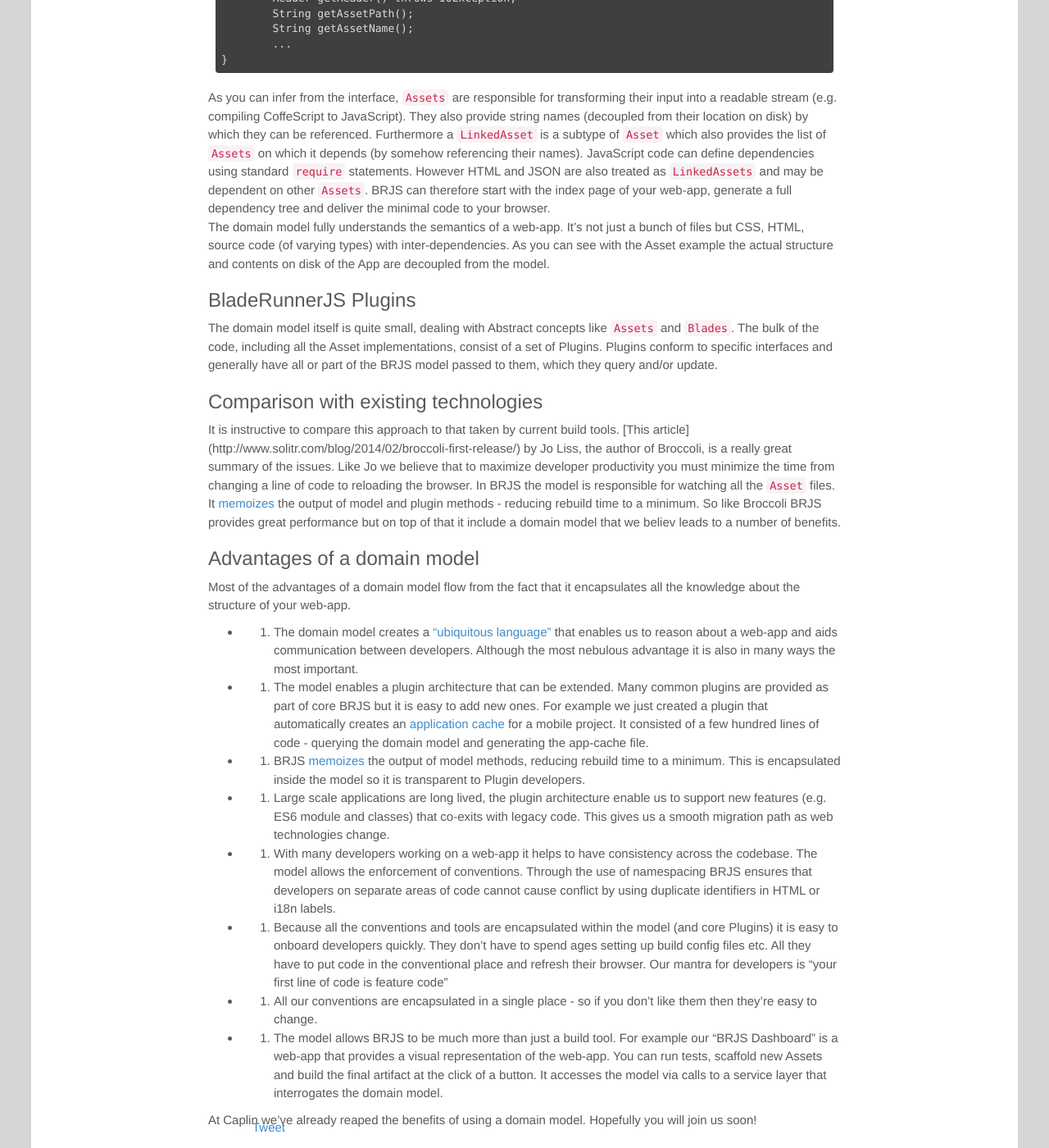
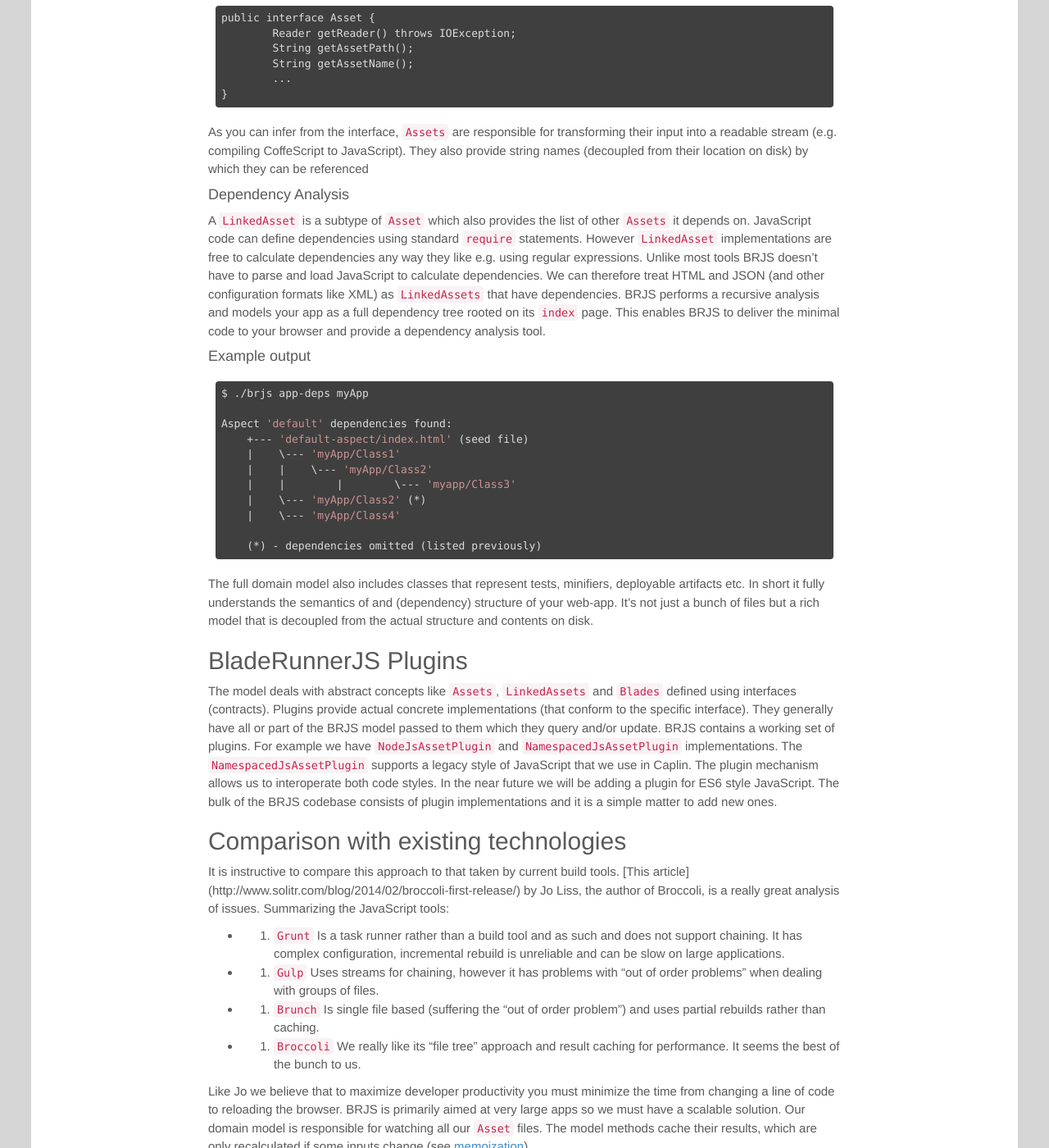
Before and after one commit to BladeRunnerJS/brjs-site, a Jekyll site: the page built from _posts/2014-05-20-modelling-webapps.md, in a window 1280 px wide and 1400 px high, scrolled down 914 px. Shown: the whole window at 82% size. Built offline with Jekyll 4.4.1, drawn with Linux system fonts in a browser that asks for light colours; nearby versions of some CDN libraries; Markdown is read by kramdown in place of the engine named in the settings; comment, search, counter and statistics services are not loaded; some of the changed text lies outside the part shown.

Commit message:
second draft of modelling post

````diff
--- a/_posts/2014-05-20-modelling-webapps.md
+++ b/_posts/2014-05-20-modelling-webapps.md
@@ -5,18 +5,18 @@
 thumb: train.jpeg
 latest: true
 
-excerpt: Most web app development environments and toolsets treat a web-app as a bunch of files. The files are initially created using scaffolding tools like Yeoman and then built and deployed with the likes of Grunt, Gulp and Broccoli. These stitch together tools like file-watchers, CSS compilers, JavaScript compressors like Uglify/Closure etc. BladeRunnerJS takes a radically different approach - implementing a rich domain model for a web-app. Find out why?
+excerpt: Most web app development environments and toolsets treat a web-app as a bunch of files. The files are initially created using scaffolding tools such as Yeoman and then built and deployed with the likes of Grunt, Gulp and Broccoli. These stitch together tools like file-watchers, CSS compilers, JavaScript compressors like Uglify/Closure etc. BladeRunnerJS takes a radically different approach - implementing a rich domain model for a web-app. Find out why?
 
 ---
 
-### Introduction
+## Introduction
 Most web app development environments and toolsets treat a web-app as a bunch of files. The files are initially
 created using scaffolding tools like Yeoman and then built and deployed with the likes of Grunt, Gulp and Broccoli.
-These stitch together tools like file-watchers, CSS compilers, JavaScript compressors like Uglify/Closure etc.
+These stitch together tools such as file-watchers, CSS compilers, JavaScript compressors like Uglify/Closure etc.
 BladeRunnerJS takes a different approach - implementing a rich domain model for a web-app.
 
 
-### Food for thought: Models And Abstraction
+## Food for thought: Models And Abstraction
 Amidst the daily bustle of building web-apps its easy to forget that things like DOM elements, HTTP requests, closures, files etc
 don't really exist. They are abstractions - logical constructs used to encapsulate the myriad complexities of modern computers
 and communications networks. What really exists are: electrons moving through semiconductors, photons passing along optical
@@ -25,11 +25,12 @@
 bulk of computer science is about building layers of abstractions. Good abstractions make programmers hugely more productive, giving
 us the mental models to think, communicate and solve problems effectively.
 
-### BladeRunnerJS domain model
+## BladeRunnerJS domain model
 If abstractions are so important, what is a good way to model a web-app? For BRJS we've decided to create a fully fledged
-[domain model](http://en.wikipedia.org/wiki/Domain_model). Each web-app is modelled as an instance of the ```App``` class. The bulk of an ```Apps```
+[domain model](http://en.wikipedia.org/wiki/Domain_model). Rather than try to describe the whole thing, a few examples will hopefully give a flavour
+of our approach. Each web-app is modelled as an instance of the ```App``` class. The bulk of an ```Apps```
 code is contained in isolated features (components) called ``Blades``, [see here for more info](http://bladerunnerjs.org/docs/concepts/blades/).
-To find all the blades in an App simply execute the following code
+To list blades in an App simply execute the following code:
 
 ```java
 BRJS.app("my-app").bladeset("my-bladeset").blades();
@@ -46,44 +47,90 @@
 	...
 }
 ```
-As you can infer from the interface, ```Assets``` are responsible for transforming their input into a readable stream (e.g. compiling CoffeScript to JavaScript).
-They also provide string names (decoupled from their location on disk) by which they can be referenced. Furthermore a ```LinkedAsset``` is a subtype
-of ```Asset``` which also provides the list of ```Assets``` on which it depends (by somehow referencing their names).  JavaScript code can define dependencies using
-standard ```require``` statements. However HTML and JSON are also treated as ```LinkedAssets``` and may be dependent on other ```Assets```. BRJS can therefore
-start with the index page of your web-app, generate a full dependency tree and deliver the minimal code to your browser.
-The domain model fully understands the semantics of a web-app. It's not just a bunch of files but CSS, HTML, source code (of varying types) with inter-dependencies.
-As you can see with the Asset example the actual structure and contents on disk of the App are decoupled from the model.
+As you can infer from the interface, ```Assets```  are responsible for transforming their input into a readable stream (e.g. compiling CoffeScript to JavaScript).
+They also provide string names (decoupled from their location on disk) by which they can be referenced
+####Dependency Analysis
+A ```LinkedAsset``` is a subtype of ```Asset``` which also provides the list of other ```Assets``` it depends on. JavaScript code can define dependencies using
+standard ```require``` statements.  However ```LinkedAsset``` implementations are free to calculate dependencies any way they like e.g. using regular expressions. Unlike most tools BRJS doesn't have to parse and load JavaScript
+to calculate dependencies. We can therefore treat HTML and JSON (and other configuration formats like XML) as ```LinkedAssets``` that have dependencies.
+BRJS performs a recursive analysis and models your app as a full dependency tree rooted on its  ```index``` page.
+This enables BRJS to deliver the minimal code to your browser and provide a dependency analysis tool.
+#### Example output
+```
+$ ./brjs app-deps myApp
 
-### BladeRunnerJS Plugins
-The domain model itself is quite small, dealing with Abstract concepts like ```Assets``` and ```Blades```. The bulk of the code, including all the Asset implementations, consist of a set of Plugins.
-Plugins conform to specific interfaces and generally have all or part of the BRJS model passed to them, which they query and/or update.
+Aspect 'default' dependencies found:
+    +--- 'default-aspect/index.html' (seed file)
+    |    \--- 'myApp/Class1'
+    |    |    \--- 'myApp/Class2'
+    |    |	  |	   \--- 'myapp/Class3'
+    |    \--- 'myApp/Class2' (*)
+    |    \--- 'myApp/Class4'
 
-### Comparison with existing technologies
+    (*) - dependencies omitted (listed previously)
+```
+
+The full domain model also includes classes that represent tests, minifiers, deployable artifacts etc. In short it fully understands the semantics of and (dependency) structure of your web-app.
+It's not just a bunch of files but a rich model that is decoupled from the actual structure and contents on disk.
+
+## BladeRunnerJS Plugins
+The model deals with abstract concepts like ```Assets```, ```LinkedAssets``` and ```Blades``` defined using interfaces (contracts).
+Plugins provide actual concrete implementations (that conform to the specific interface). They generally have all or part of the BRJS model passed to them
+ which they query and/or update. BRJS contains a working set of plugins.
+For example we have ```NodeJsAssetPlugin``` and ```NamespacedJsAssetPlugin``` implementations. The ```NamespacedJsAssetPlugin``` supports a legacy style of JavaScript
+that we use in Caplin. The plugin mechanism allows us to interoperate both code styles. In the near future we will be adding a plugin for ES6 style JavaScript.
+The bulk of the BRJS codebase consists of plugin implementations and it is a simple matter to add new ones.
+
+## Comparison with existing technologies
 It is instructive to compare this approach to that taken by current build tools. [This article]
-(http://www.solitr.com/blog/2014/02/broccoli-first-release/) by Jo Liss, the author of Broccoli, is a really great summary of the issues.
-Like Jo we believe that to maximize developer productivity you must minimize the time from changing a line of code to reloading the browser. In BRJS
-the model is responsible for watching all the ```Asset``` files. It [memoizes](http://en.wikipedia.org/wiki/Memoization) the output of model and plugin methods - reducing rebuild time to a minimum.
-So like Broccoli BRJS provides great performance but on top of that it include a domain model that we believ leads to a number of benefits.
+(http://www.solitr.com/blog/2014/02/broccoli-first-release/) by Jo Liss, the author of Broccoli, is a really great analysis of issues.
+Summarizing the JavaScript tools:
 
-### Advantages of a domain model
-Most of the advantages of a domain model flow from the fact that it encapsulates all the knowledge about the structure of your web-app.
+* 1. ```Grunt``` Is a task runner rather than a build tool and as such and does not support chaining.
+It has complex configuration, incremental rebuild is unreliable and can be slow on large applications.
+* 2. ```Gulp``` Uses streams for chaining, however it has problems with "out of order problems" when dealing with groups of files.
+* 3. ```Brunch``` Is single file based (suffering the "out of order problem") and uses partial rebuilds rather than caching.
+* 4. ```Broccoli``` We really like its "file tree" approach and result caching for performance. It seems the best of the bunch to us.
 
-* 1. The domain model creates a ["ubiquitous language"](http://www.peoplematter.com/blog/domain-driven-design-importance-ubiquitous-language) that enables us
-to reason about a web-app and aids communication between developers. Although the most nebulous advantage it is also in many ways the most important.
-* 2. The model enables a plugin architecture that can be extended. Many common plugins are provided as part of core BRJS but it is easy to add new ones.
-For example we just created a plugin that automatically creates an [application cache](http://www.html5rocks.com/en/tutorials/appcache/beginner/) for a mobile project. It consisted of a few hundred lines of code - querying the domain model and generating the app-cache file.
-* 3. BRJS [memoizes](http://en.wikipedia.org/wiki/Memoization) the output of model methods, reducing rebuild time to a minimum. This is encapsulated
-inside the model so it is transparent to Plugin developers.
-* 4. Large scale applications are long lived, the plugin architecture enable us to support new features (e.g. ES6 module and classes)
-that co-exits with legacy code. This gives us a smooth migration path as web technologies change.
-* 5. With many developers working on a web-app it helps to have consistency across the codebase. The model allows the enforcement
-of conventions. Through the use of namespacing BRJS ensures that developers on separate areas of code cannot cause conflict by using
-duplicate identifiers in HTML or i18n labels.
-* 6. Because all the conventions and tools are encapsulated within the model (and core Plugins) it is easy to onboard developers quickly. They don't have to spend
-ages setting up build config files etc. All they have to put code in the conventional place and refresh their browser. Our mantra for developers is "your first line of code is feature code"
-* 7. All our conventions are encapsulated in a single place - so if you don't like them then they're easy to change.
-* 8. The model allows BRJS to be much more than just a build tool.  For example our "BRJS Dashboard" is a web-app that provides a visual
-representation of the web-app. You can run tests, scaffold new Assets and build the final artifact at the click of a button. It accesses
-the model via calls to a service layer that interrogates the domain model.
+Like Jo we believe that to maximize developer productivity you must minimize the time from changing a line of code to reloading the browser.
+BRJS is primarily aimed at very large apps so we must have a scalable solution. Our domain model is responsible for watching all
+our ```Asset``` files. The model methods cache their results, which are only recalculated if some inputs change (see [memoization](http://en.wikipedia.org/wiki/Memoization)).
 
- At Caplin we've already reaped the benefits of using a domain model. Hopefully you will join us soon!
+Where we part company from Broccoli is that we believe web-developers should think in terms of HTML, CSS, JavaScript, tests, minifiers etc not files. Files are a
+a lower level (more generic) level abstraction. Our tools should reflect developers mental models - this is one of the core reasons we chose a domain model approach.
+
+
+## Advantages of a domain model
+
+#### Creates a ["ubiquitous language"](http://www.peoplematter.com/blog/domain-driven-design-importance-ubiquitous-language)
+This enables us to reason about a web-app and aids communication between developers. Although the most nebulous advantage it is also in many ways the most important.
+#### Enables a richer plugin architecture for better extensibility
+Many plugins are provided as part of core BRJS but it is easy to add new ones. Rather than just being able to look at files, plugins access the domain model.
+The dependency analysis plugin uses the dependency model (which is a graph) to generate the output shown above. Similarly we just created a plugin that automatically creates an [application cache](http://www.html5rocks.com/en/tutorials/appcache/beginner/) for a mobile project. It consisted of a few hundred lines of code - querying the domain model and generating the app-cache file.
+#### BRJS [memoizes](http://en.wikipedia.org/wiki/Memoization) the output of model methods
+This reduces the cycle time from changing a line of code to reloading the browser - essential for good developer productivity.
+Even better, memoization is hidden inside the model so plugin developers reap the rewards without even being aware its happening.
+#### Technology migration path
+The JavaScript development ecosystem is changing very rapidly e.g. ES6 and web-components will be available shortly. The code and structure of a web-app built today is radically different
+from one built three years ago. Large scale applications however are long lived and we can't  afford to be constantly re-writing them.
+The plugin architecture and model allow us to keep legacy code running and interoperate  with newer styles of code and tooling.
+This gives us a smooth migration path as web technologies emerge.
+#### Code consistency
+With many developers working on a web-app it helps to have consistency across the codebase. The model allows the enforcement
+of conventions. For example, the  domain model (through namespacing)  ensures that developers on separate areas of code cannot cause conflict by using
+duplicate HTML ID's or i18n labels.
+#### Your first line of code is feature code
+Because all the conventions and tools are encapsulated within the model (and core Plugins) it is easy to onboard developers quickly. They don't have to spend
+ages setting up build config files etc. They put code in the conventional place and refresh their browser. After having run their test of course!.
+#### Conventions can be changed
+The great thing about having all your conventions encapsulated in a single place is that if you don't like them they are relatively easy to change.
+#### Much more than just a build tool.
+For example our BRJS "Dashboard" allows you to browse a visual representation of your web-app.
+You can explore, run tests, scaffold new ```Assets``` and build the final deployment artifact with the click of a button.
+It works by calling a web-service layer that interrogates the domain model.
+
+ At Caplin we've already reaped the benefits of using a domain model rather than just treating everything as files. Although remember that the concept
+ of a file is one of the most successful abstractions used in computing. Without them we'd be thinking about spinning magnetic disks!
+
+
+ Many thanks to Phil Leggetter and Dom Chambers for their feedback.
````
